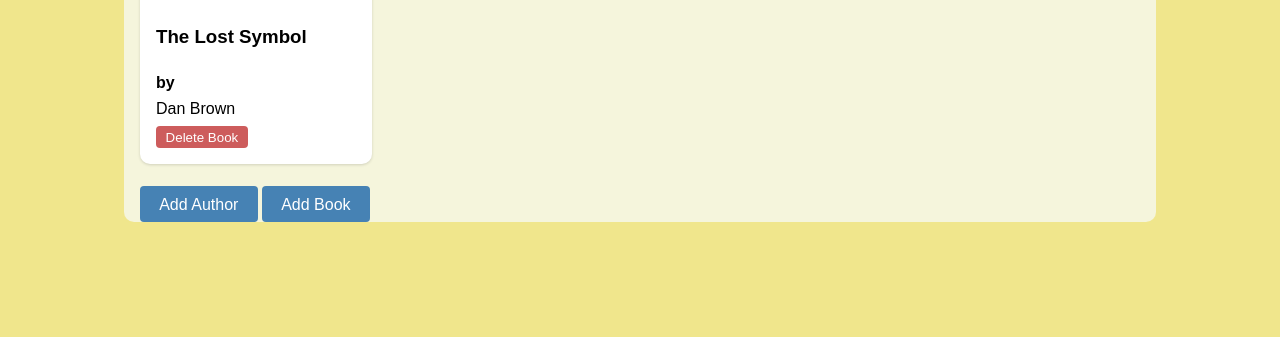
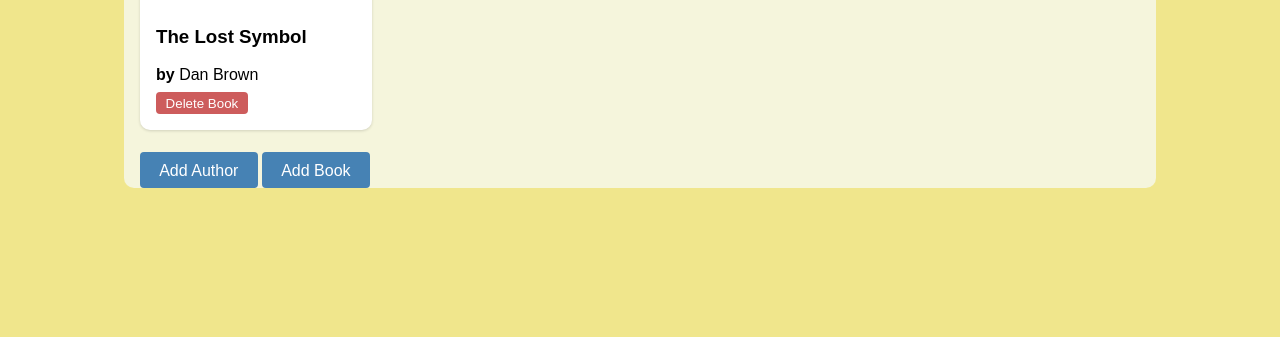
Before and after one commit to dembag/book-alchemy, a Flask app: page / in a window 1280 px wide. Shown: the part 463-800 px from the top of the page. Run offline with Flask 3, Linux system fonts and the light colour scheme; data comes from the database, SQL or seed files in the repository.

Commit message:
yet another css tweak

```diff
--- a/static/style.css
+++ b/static/style.css
@@ -126,6 +126,10 @@ nav .container {
     align-items: center;
 }
 
+.book-info {
+    margin-top: auto;
+}
+
 /* ---------- Forms ---------- */
 .form-container {
     display: flex;
--- a/templates/home.html
+++ b/templates/home.html
@@ -52,8 +52,10 @@
                 {% else %}
                     <div class="book-cover-placeholder">No Cover</div>
                 {% endif %}
-                <h3>{{ book.title }}</h3>
-                <strong>by </strong>{{ book.author.name }}
+                <div class="book-info">
+                    <h3>{{ book.title }}</h3>
+                    <strong>by </strong>{{ book.author.name }}
+                </div>
                 <form action="{{ url_for('delete_book', book_id=book.id) }}" method="post">
                     <button type="submit" class="btn-small-delete">Delete Book</button>
                 </form>
--- a/templates/search.html
+++ b/templates/search.html
@@ -48,8 +48,10 @@
                 {% else %}
                     <div class="book-cover-placeholder">No Cover</div>
                 {% endif %}
-                <h3>{{ book.title }}</h3>
-                <strong>by </strong>{{ book.author.name }}
+                <div class="book-info">
+                    <h3>{{ book.title }}</h3>
+                    <strong>by </strong>{{ book.author.name }}
+                </div>
                 <form action="{{ url_for('delete_book', book_id=book.id) }}" method="post">
                     <button type="submit" class="btn-small-delete">Delete Book</button>
                 </form>
```
